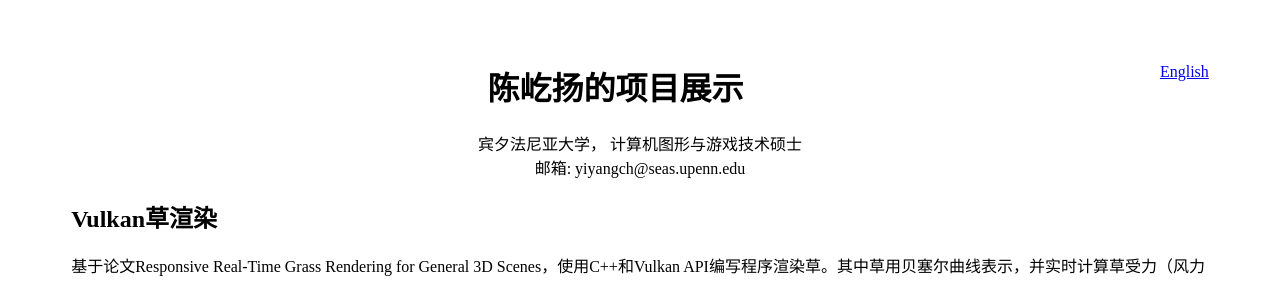
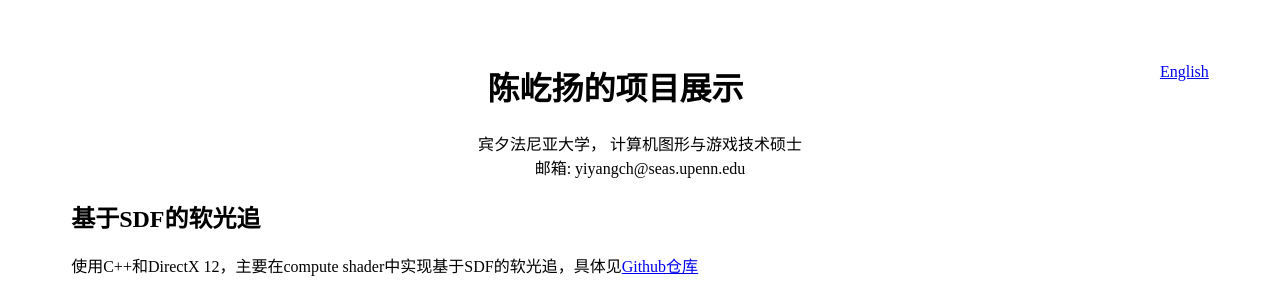
Before and after one commit to cyy0915/cyy0915.github.io, a plain HTML site: page index.html in a window 1280 px wide. Shown: the top 281 px of the page. Drawn offline with Linux system fonts and the light colour scheme.

Commit message:
update sdf rt

```diff
--- a/index.html
+++ b/index.html
@@ -1,12 +1,17 @@
 <div style="margin: 5%;">
     <div style="float: right;">
-    <a href="/"> English</a>
+    <a href="./en/index.html"> English</a>
     </div>
     <h1 align="center">陈屹扬的项目展示</h1>
     <p align="center">
         宾夕法尼亚大学， 计算机图形与游戏技术硕士
         <br />
         邮箱: yiyangch@seas.upenn.edu
+    </p>
+
+    <h2>基于SDF的软光追</h2>
+    <p>
+        使用C++和DirectX 12，主要在compute shader中实现基于SDF的软光追，具体见<a href="https://github.com/cyy0915/CIS565_Final_Project_DX12">Github仓库</a>
     </p>
 
     <h2>Vulkan草渲染</h2>
```
